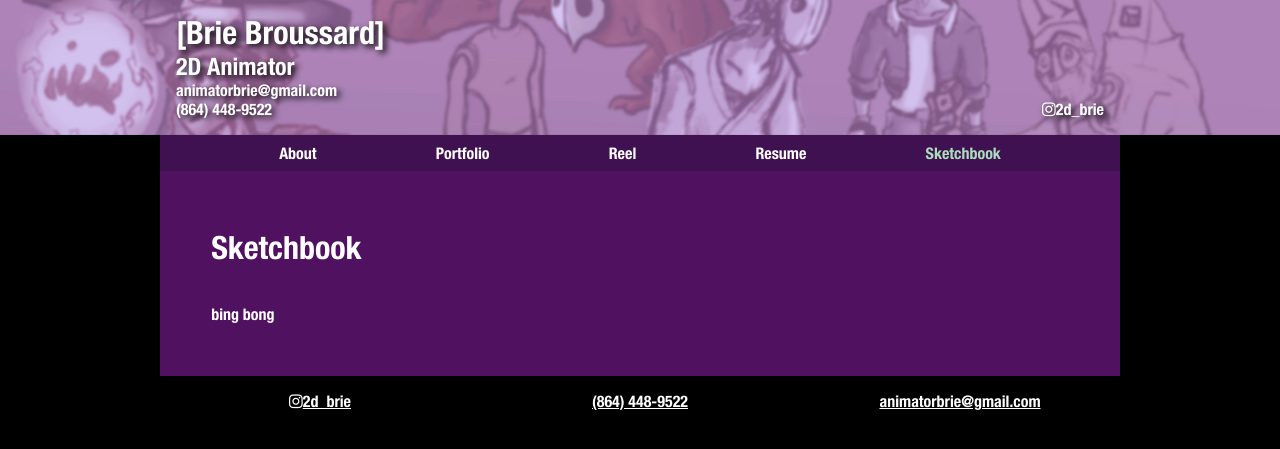
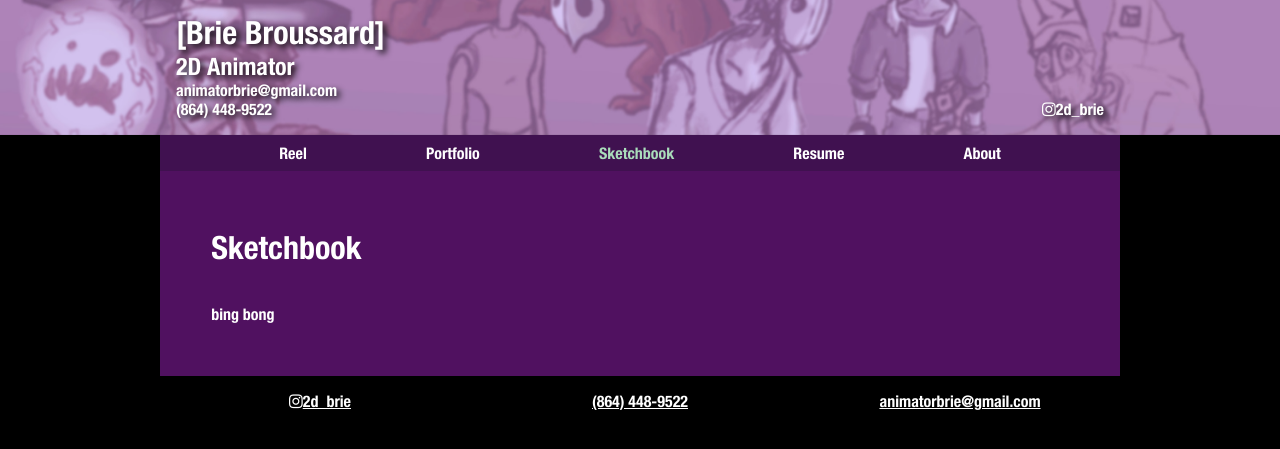
Before and after one commit to AnimatorBrie/animatorbrie.github.io, a Jekyll site: the page built from _main/sketchbook.md, in a window 1280 px wide. Shown: the top 449 px of the page. Built offline with Jekyll 4.4.1, drawn with Linux system fonts in a browser that asks for light colours; nearby versions of some CDN libraries.

Commit message:
sort navbar

```diff
--- a/_includes/header.html
+++ b/_includes/header.html
@@ -10,7 +10,8 @@
         <a href="https://instagram.com/{{ site.instagram_username }}"><i class="fa fa-instagram" aria-hidden="true"></i>{{ site.instagram_username }}</a>
     </address>
     <nav>
-        {% for nav_page in site.main %}
+        {% assign nav_pages = site.main | sort: "nav_order", "last" %}
+        {% for nav_page in nav_pages %}
             {% assign nav_title = nav_page.title | default: nav_page.path %}
             <a href="{{ nav_page.url }}" {% if nav_page.title == page.title %} active="true" {% endif %}>{{ nav_title }}</a>
         {% endfor %}
--- a/_main/portfolio.html
+++ b/_main/portfolio.html
@@ -2,6 +2,7 @@
 layout: default
 title: Portfolio
 tags: [ "nav" ]
+nav_order: 1
 ---
 
 {% include image-gallery.html folder="/assets/portfolio" %}
--- a/_main/reel.html
+++ b/_main/reel.html
@@ -3,6 +3,7 @@ layout: default
 permalink: /
 title: Reel
 tags: [ "nav" ]
+nav_order: 0
 ---
 
 <iframe src="https://player.vimeo.com/video/860242498?h=f5b218cdc2" frameborder="0" allow="autoplay; fullscreen; picture-in-picture" allowfullscreen></iframe>
--- a/_main/resume.html
+++ b/_main/resume.html
@@ -2,6 +2,7 @@
 layout: default
 title: Resume
 tags: [ "nav" ]
+nav_order: 3
 ---
 
 <embed class="resume" src="/assets/resume.pdf" type="application/pdf">
```
Also changed, not shown: _main/sketchbook.md (+1 -0 lines).
